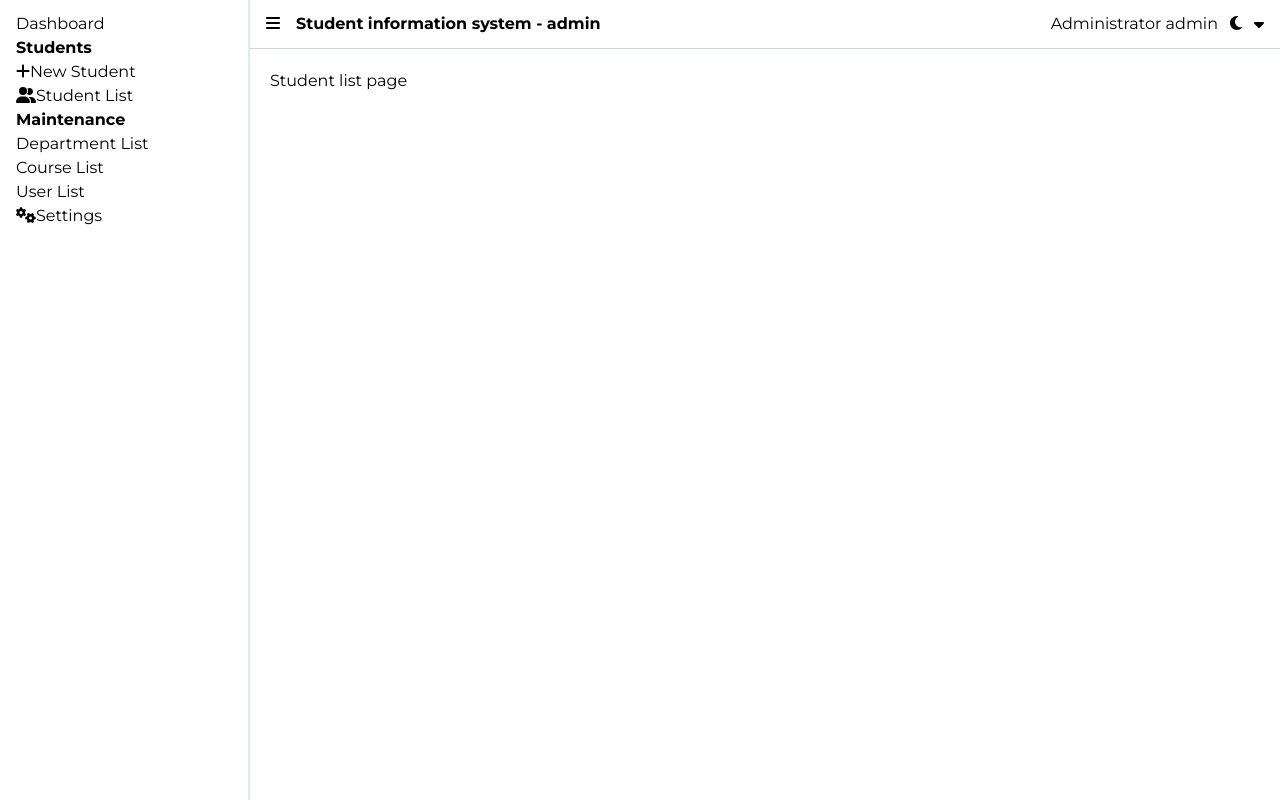
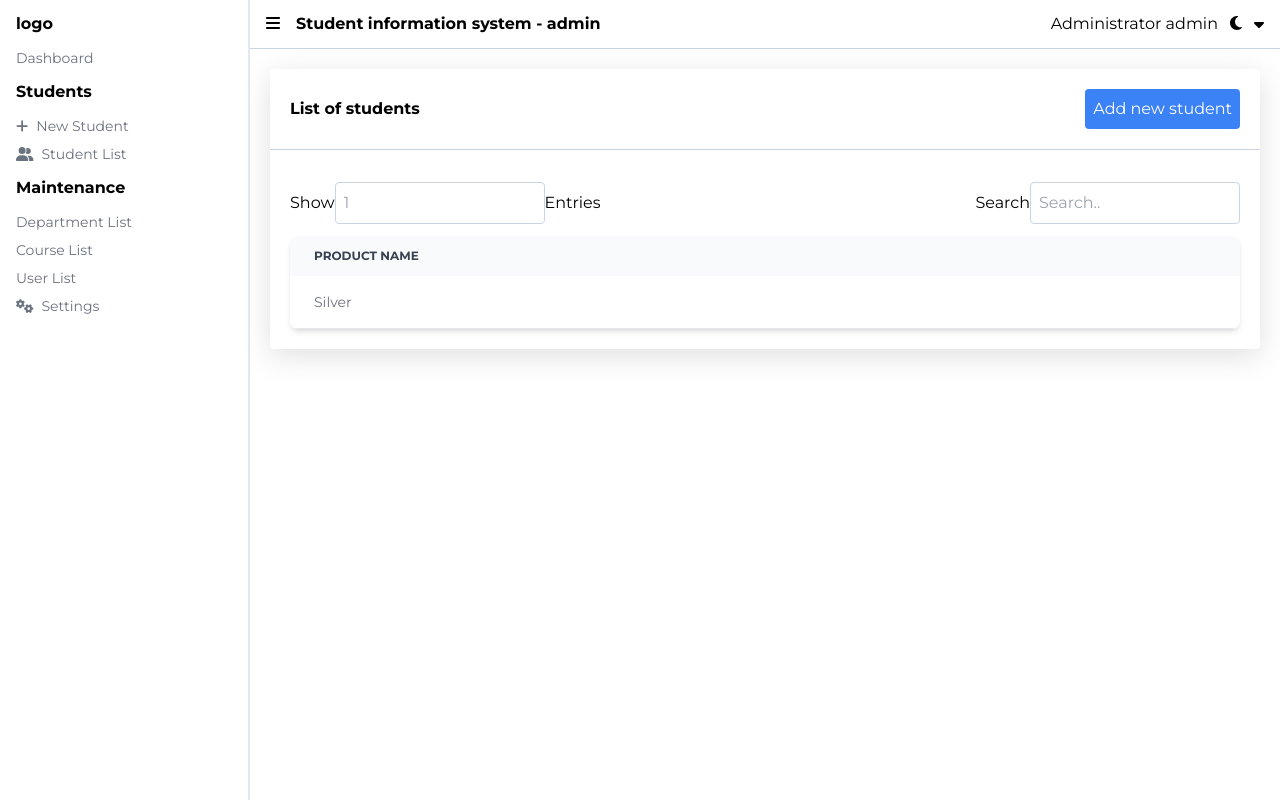
Before and after one commit to Mark-Alexis-Posadas/student-information-system, a React (Vite) app in the folder client/: page /student-list in a window 1280 px wide. Built offline with nearby package versions, Linux system fonts and the light colour scheme.

Commit message:
added sidebar links design and table layout

```diff
--- a/client/src/App.tsx
+++ b/client/src/App.tsx
@@ -18,14 +18,22 @@ import { Dashboard } from "./pages/Dashboard";
 const App: React.FC = () => {
   const isToggle = useAppSelector((state) => state.toggle.isToggle);
   const dispatch = useAppDispatch();
+
+  const handleToggleTheme = () => {
+    dispatch(setIsToggle());
+  };
+
+  const handleToggleSidebar = () => {
+    dispatch(setIsToggle());
+  };
   return (
     <div className="flex min-h-screen">
       <Sidebar isToggle={isToggle} />
       <div className={`w-full ${!isToggle ? "ml-[250px]" : "ml-0"}`}>
         <Navbar
           isToggle={isToggle}
-          dispatch={dispatch}
-          setIsToggle={setIsToggle}
+          handleToggleTheme={handleToggleTheme}
+          handleToggleSidebar={handleToggleSidebar}
         />
         <main className="p-5">
           <Routes>
--- a/client/src/components/Navbar/index.tsx
+++ b/client/src/components/Navbar/index.tsx
@@ -10,12 +10,16 @@ import {
 
 import { NavbarTypes } from "../../types/Navbar";
 
-const Navbar: React.FC<NavbarTypes> = ({ isToggle, dispatch, setIsToggle }) => {
+const Navbar: React.FC<NavbarTypes> = ({
+  isToggle,
+  handleToggleTheme,
+  handleToggleSidebar,
+}) => {
   return (
     <nav className="bg-white p-3 px-4 montserrat border-b border-slate-300">
       <ul className="flex items-center justify-between">
         <li className="flex items-center gap-4">
-          <button onClick={() => dispatch(setIsToggle())}>
+          <button onClick={handleToggleSidebar}>
             <FontAwesomeIcon icon={isToggle ? faXmark : faBars} />
           </button>
           <h3 className="font-bold">Student information system - admin</h3>
@@ -24,7 +28,7 @@ const Navbar: React.FC<NavbarTypes> = ({ isToggle, dispatch, setIsToggle }) => {
           <img src="" alt="" />
 
           <span>Administrator admin</span>
-          <button onClick={() => dispatch(setIsToggle())}>
+          <button onClick={handleToggleTheme}>
             <FontAwesomeIcon icon={isToggle ? faSun : faMoon} />
           </button>
           <FontAwesomeIcon icon={faCaretDown} />
--- a/client/src/components/Sidebar/index.tsx
+++ b/client/src/components/Sidebar/index.tsx
@@ -14,36 +14,42 @@ const Sidebar: React.FC<SidebarTypes> = ({ isToggle }) => {
     <>
       {!isToggle && (
         <aside className="border-r-2 border-slate-200 fixed p-3 px-4 h-full w-[250px]">
-          <ul>
-            <li>
+          <h1 className="font-bold">logo</h1>
+          <ul className="my-3">
+            <li className="my-2 text-sm text-gray-500">
               <Link to="/">Dashboard</Link>
             </li>
-            <h3 className="font-bold">Students</h3>
-            <li>
-              <Link to="/add-student">
+            <h3 className="font-bold my-3">Students</h3>
+            <li className="my-2 text-sm text-gray-500">
+              <Link className="flex items-center gap-2" to="/add-student">
                 <FontAwesomeIcon icon={faPlus} />
                 New Student
               </Link>
             </li>
-            <li>
-              <Link to="/student-list">
+            <li className="my-2 text-sm text-gray-500">
+              <Link className="flex items-center gap-2" to="/student-list">
                 <FontAwesomeIcon icon={faUserGroup} />
                 Student List
               </Link>
             </li>
-            <h3 className="font-bold">Maintenance</h3>
-            <li>
-              <Link to="department-list">Department List</Link>
+            <h3 className="font-bold my-3">Maintenance</h3>
+            <li className="my-2 text-sm text-gray-500">
+              <Link className="flex items-center gap-2" to="department-list">
+                Department List
+              </Link>
             </li>
-            <li>
-              <Link to="course-list">Course List</Link>
+            <li className="my-2 text-sm text-gray-500">
+              <Link className="flex items-center gap-2" to="course-list">
+                Course List
+              </Link>
             </li>
-            <li>
-              <Link to="user-list">User List</Link>
+            <li className="my-2 text-sm text-gray-500">
+              <Link className="flex items-center gap-2" to="user-list">
+                User List
+              </Link>
             </li>
-            <li>
-              <Link to="settings">
-                {" "}
+            <li className="my-2 text-sm text-gray-500">
+              <Link className="flex items-center gap-2" to="settings">
                 <FontAwesomeIcon icon={faGears} />
                 Settings
               </Link>
--- /dev/null
+++ b/client/src/components/TableList/index.tsx
@@ -0,0 +1,55 @@
+import React from "react";
+import { Button } from "../Buttons";
+import { Input } from "../Forms/Inputs";
+
+export const TableList: React.FC = () => {
+  return (
+    <div className="rounded shadow-custom-shadow">
+      <div className="flex items-center justify-between border-b border-slate-300 p-5">
+        <h1 className="font-bold">List of students</h1>
+        <Button
+          text="Add new student"
+          classNames="text-white bg-blue-500 p-2 rounded"
+        />
+      </div>
+      <div className="p-5">
+        <div className="flex items-center justify-between my-3">
+          <div>
+            <label htmlFor="">Show</label>
+            <Input
+              id="show_entries"
+              placeholder="1"
+              type="number"
+              name="showEntries"
+            />
+            <label htmlFor="">Entries</label>
+          </div>
+          <div>
+            <label htmlFor="">Search</label>
+            <Input
+              id="search"
+              placeholder="Search.."
+              type="text"
+              name="search"
+            />
+          </div>
+        </div>
+
+        <div className="relative overflow-x-auto shadow-md sm:rounded-lg">
+          <table className="w-full text-sm text-left rtl:text-right text-gray-500 dark:text-gray-400 ">
+            <thead className="text-xs text-gray-700 uppercase bg-gray-50 dark:bg-gray-700 dark:text-gray-400">
+              <tr>
+                <th className="px-6 py-3">Product name</th>
+              </tr>
+            </thead>
+            <tbody>
+              <tr className="odd:bg-white odd:dark:bg-gray-900 even:bg-gray-50 even:dark:bg-gray-800 border-b dark:border-gray-700">
+                <td className="px-6 py-4">Silver</td>
+              </tr>
+            </tbody>
+          </table>
+        </div>
+      </div>
+    </div>
+  );
+};
--- a/client/src/pages/Dashboard/index.tsx
+++ b/client/src/pages/Dashboard/index.tsx
@@ -1,3 +1,5 @@
+import { faFile, faUserGroup } from "@fortawesome/free-solid-svg-icons";
+import { FontAwesomeIcon } from "@fortawesome/react-fontawesome";
 import React from "react";
 
 export const Dashboard: React.FC = () => {
@@ -13,10 +15,12 @@ export const Dashboard: React.FC = () => {
           <span className="text-sm text-gray-400">12</span>
         </div>
         <div className="p-2 rounded shadow-custom-shadow">
+          <FontAwesomeIcon className="text-2xl" icon={faUserGroup} />
           <h1 className="font-bold">Students</h1>
           <span className="text-sm text-gray-400">1</span>
         </div>
         <div className="p-2 rounded shadow-custom-shadow">
+          <FontAwesomeIcon className="text-2xl" icon={faFile} />
           <h1 className="font-bold">Student Academics</h1>
           <span className="text-sm text-gray-400">6</span>
         </div>
--- a/client/src/pages/StudentList/index.tsx
+++ b/client/src/pages/StudentList/index.tsx
@@ -1,5 +1,10 @@
 import React from "react";
+import { TableList } from "../../components/TableList";
 
 export const StudentList: React.FC = () => {
-  return <div>Student list page</div>;
+  return (
+    <div>
+      <TableList />
+    </div>
+  );
 };
--- a/client/src/types/Navbar.ts
+++ b/client/src/types/Navbar.ts
@@ -1,7 +1,6 @@
-import { Dispatch } from "redux";
 import { InitialStateTypes } from "./InitialState";
 export interface NavbarTypes {
   isToggle: InitialStateTypes["isToggle"];
-  dispatch: Dispatch<any>;
-  setIsToggle: () => void;
+  handleToggleTheme: () => void;
+  handleToggleSidebar: () => void;
 }
```
